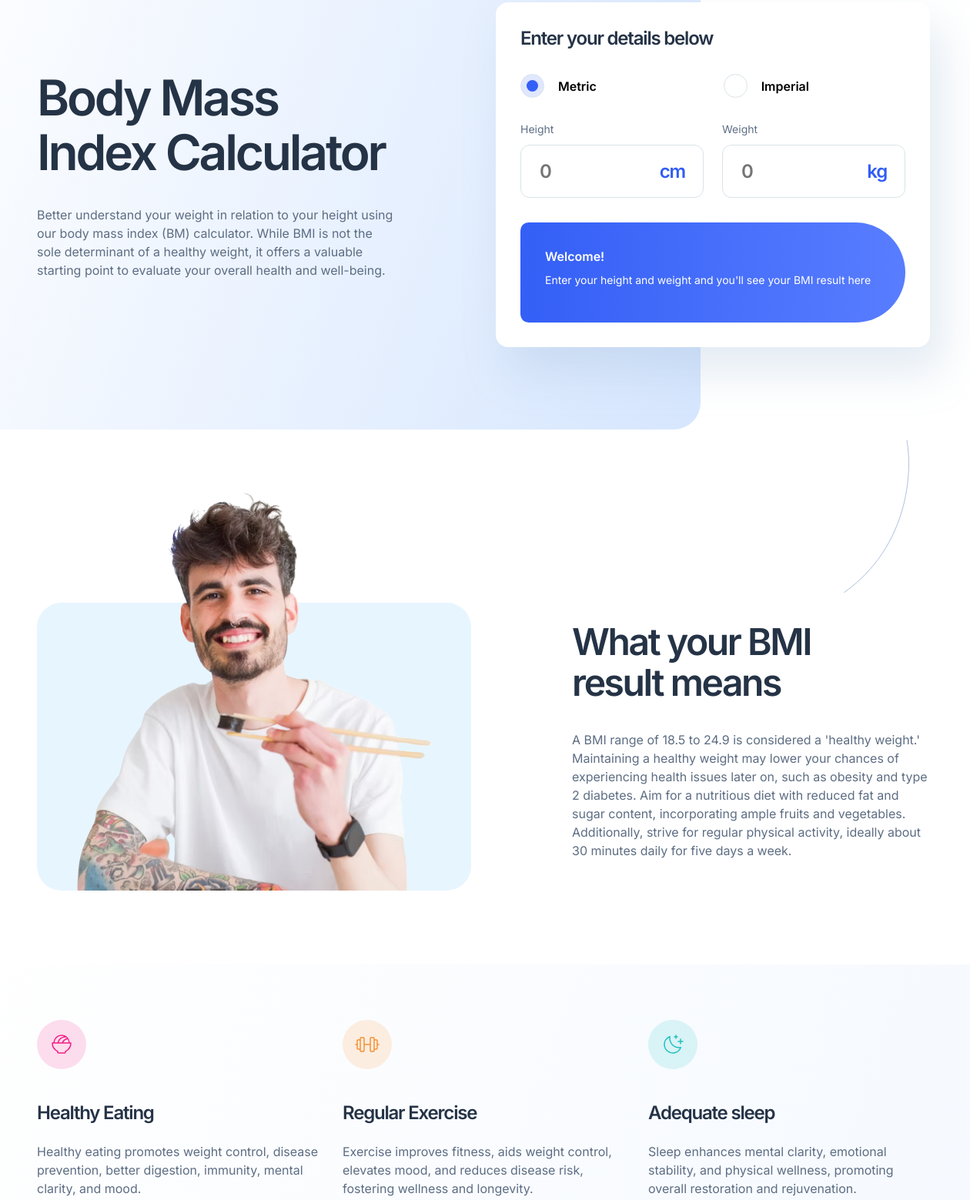
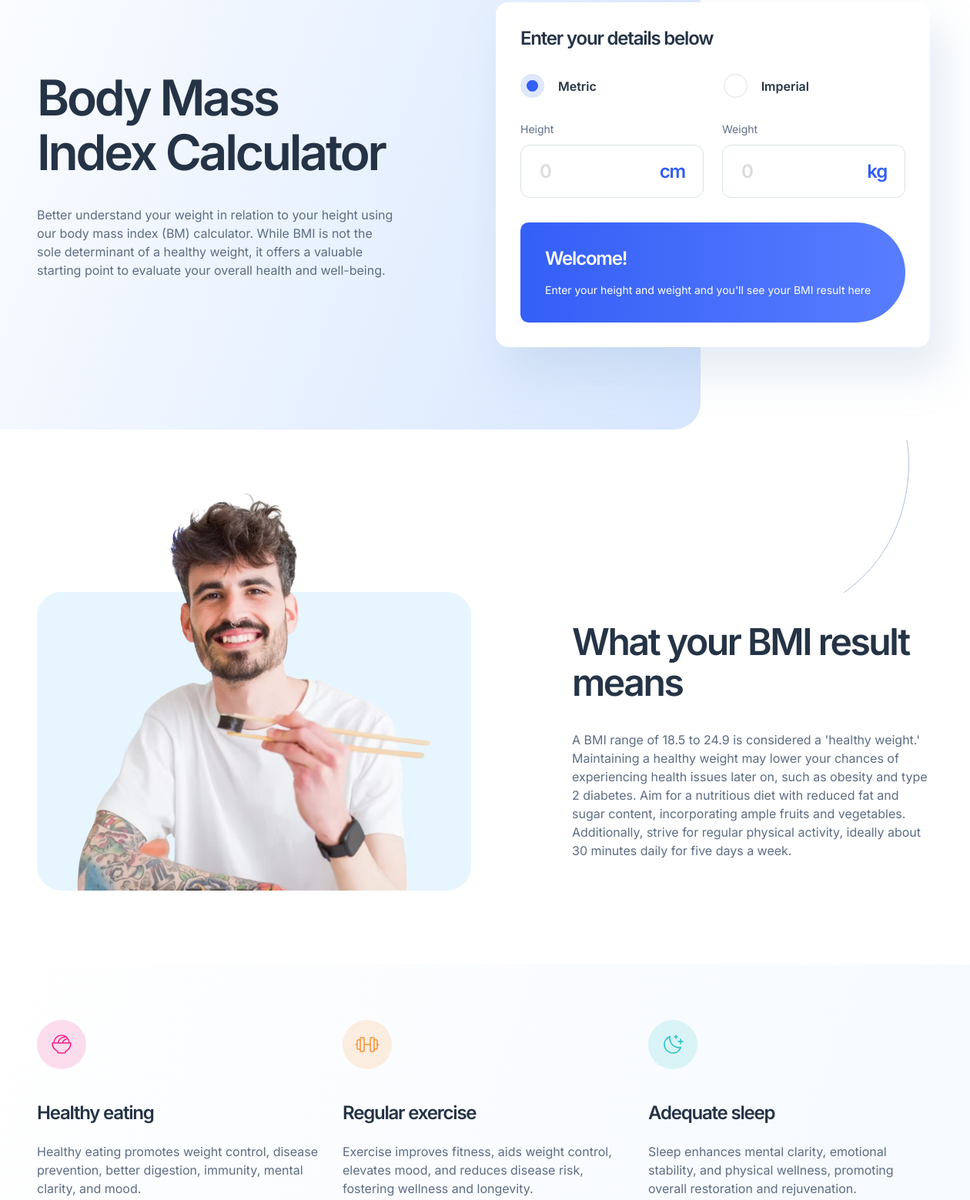
Before and after one commit to mikehwebdev/BMI-Calculator, a website built with Vite: page index.html in a window 1536 px wide. Shown: the part 179-1738 px from the top of the page at 77% size, without its empty margins (140-1400 px from the left). Built offline with nearby package versions, Linux system fonts and the light colour scheme.

Commit message:
Minor css changes and tidying js

```diff
--- a/index.html
+++ b/index.html
@@ -73,18 +73,18 @@
           <div class="main-image"></div>
             <img src="img/tablet-main-image.png"  alt="Man eating sushi with chopsticks">
           </div>
-            <h2 class="bmi-explanation-title" onclick="testy()">What your BMI result means</h2>
+            <h2 class="bmi-explanation-title">What your BMI result means</h2>
             <p  class="bmi-explanation-text">A BMI range of 18.5 to 24.9 is considered a 'healthy weight.' Maintaining a healthy weight may lower your chances of experiencing health issues later on, such as obesity and type 2 diabetes. Aim for a nutritious diet with reduced fat and sugar content, incorporating ample fruits and vegetables. Additionally, strive for regular physical activity, ideally about 30 minutes daily for five days a week.</p>
         </section>
       </div>
       <section class="highlights-container">
         <div class="highlights-gradient"></div>
         <img src="img/icon-eating.svg" class="highlight-image" alt="Food logo">
-        <h3 class="highlight-title">Healthy Eating</h3>
+        <h3 class="highlight-title">Healthy eating</h3>
         <p class="highlight-text">Healthy eating promotes weight control, disease prevention, better digestion, immunity, mental clarity, and mood.
         </p>
         <img src="img/icon-exercise.svg" class="highlight-image" alt="Exercise logo">
-        <h3 class="highlight-title">Regular Exercise</h3>
+        <h3 class="highlight-title">Regular exercise</h3>
         <p class="highlight-text">Exercise improves fitness, aids weight control, elevates mood, and reduces disease risk, fostering wellness and longevity.
         </p>
         <img src="img/icon-sleep.svg" class="highlight-image" alt="Sleep logo">
--- a/main.js
+++ b/main.js
@@ -32,7 +32,6 @@ const inputs = document.querySelector('.details-capture')
 
 // Event listeners
 
-
 // These event listeners toggle the metric or imperial view for inputting your measurements
 
 imperialRadioEl.addEventListener('click', () => {
@@ -45,7 +44,7 @@ metricRadioEl.addEventListener('click', () => {
     metricInputsEl.style.display = 'grid'
 })
 
-// THe rest of these event listeners trigger if data has been entered into the input fields. This then runs either the imperialUpdater function or metricUpdater function to ensure all fields are entered. This ensures that the BMI result doesn't change constantly while the user is entering their specifics and makes for a better user experience. If all input fields have a value the main bmiCalculator function executes with the parameter of which measurement system is being entered and the BMI is calculated accordingly.
+// The rest of these event listeners trigger if data has been entered into the input fields. This then runs either the imperialUpdater function or metricUpdater function to ensure all fields are entered. This ensures that the BMI result doesn't change constantly while the user is entering their specifics and makes for a better user experience. If all input fields have a value the main bmiCalculator function executes with the parameter of which measurement system is being entered and the BMI is calculated accordingly.
 
 metricHeightEl.addEventListener('keyup', () => {
     metricHeightValue = metricHeightEl.value
@@ -76,8 +75,6 @@ imperialWeightPoundsEl.addEventListener('keyup', () => {
     imperialPoundsValue = imperialWeightPoundsEl.value
     imperialUpdater()
 })
-
-
 
 // Utility functions
 
--- a/style.css
+++ b/style.css
@@ -130,6 +130,7 @@ span {
   line-height: 150%;
   font-weight: 600;
   align-self: center;
+  color: var(--gunmetal);
 }
 
 .radio-label:first-of-type {
@@ -363,6 +364,10 @@ input[type="number"] {
   padding: 0;
   caret-color: var(--gunmetal);
   cursor: pointer;
+}
+
+input[type="number"]::placeholder {
+  opacity: 0.25;
 }
 
 input[type="number"] + p {
@@ -960,6 +965,14 @@ input[type="number"]:active, input[type="number"]:focus {
       grid-column: 6/7;
     }
 
+    .your-bmi-title {
+      font-size: 1.5rem;
+      font-weight: 600;
+      letter-spacing: -0.075rem;
+      margin-bottom: 1rem;
+      line-height: normal;
+    }
+
     .left-swoop-img, .right-swoop-img {
       display: block;
     }
@@ -980,7 +993,7 @@ input[type="number"]:active, input[type="number"]:focus {
       ". . . . swoop-left ."
       ". main-image . . swoop-left ."
       ". main-image . . . ."
-      ". main-image . explanation-title explanation-title ."
+      ". main-image . explanation-title explanation-title explanation-title"
       ". main-image . explanation-text explanation-text ."
       ". main-image . . . ."
       ". . . . . ."
@@ -1001,7 +1014,8 @@ input[type="number"]:active, input[type="number"]:focus {
     }
 
     .main-image {
-      max-height: none;
+      max-height: 24.245rem;
+      height: 100%;
     }
 
     .main-image-container > img {
@@ -1053,7 +1067,7 @@ input[type="number"]:active, input[type="number"]:focus {
       ". lim-text lim-text lim-text lim-text lim-text . . gender gender gender gender . ."
       ". . . . . . . . gender gender gender gender . ."
       ". . . . . . . . . . . . . ."
-      ". . . . . . . . . . . . . ."
+      ". . swoosh swoosh . . . . . . . . . ."
       ". . swoosh swoosh . age age age age . muscle muscle muscle ."
       ". . swoosh swoosh . age age age age . muscle muscle muscle ."
       ". . . . . . . . . . . . . ."
@@ -1064,7 +1078,7 @@ input[type="number"]:active, input[type="number"]:focus {
     .limitations-title {
       text-align: left;
       font-size: 3rem;
-      letter-spacing: -2.4px;
+      letter-spacing: -0.15rem;
     }
 
     .limitations-text {
```
